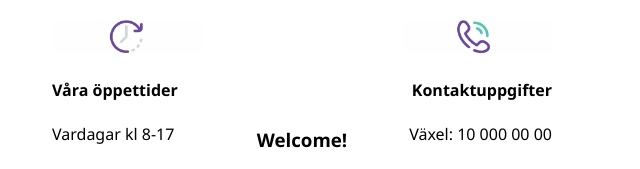
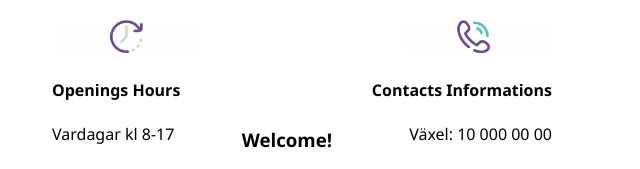
Before and after one commit to MungangaThelly/advanced-website, a website: page html/contact.html in a window 1280 px wide. Shown: the top 169 px of the page, without its empty margins (338-978 px from the left). Drawn offline with Linux system fonts and the light colour scheme.

Commit message:
uppdate contact

```diff
--- a/html/contact.html
+++ b/html/contact.html
@@ -11,7 +11,7 @@
         <div class="content1">
             <div style="text-align: left;">
                 <img src="../img/oppettider.jpg" width="150px"  alt="Välkommen!">
-                <h4>Våra öppettider</h4>
+                <h4>Openings Hours</h4>
                 <p>Vardagar kl 8-17</p>
             </div>
         </div>
@@ -19,7 +19,7 @@
         <div class="content2">
             <div style="text-align: right;">
                 <img src="../img/kontakt.jpg" width="150px" alt="Client is King">
-                <h4>Kontaktuppgifter</h4>
+                <h4>Contacts Informations</h4>
                 <p>Växel: 10 000 00 00</p>
             </div>
         </div>
```
